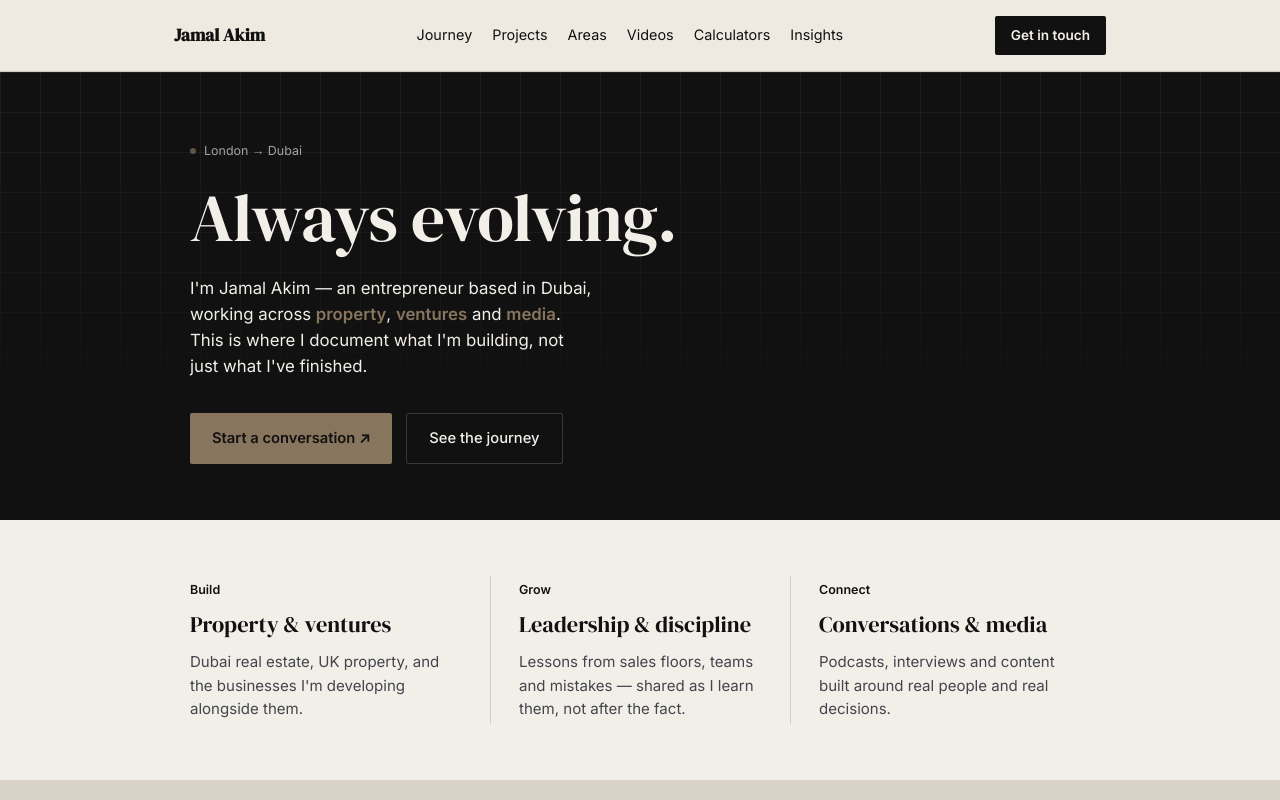
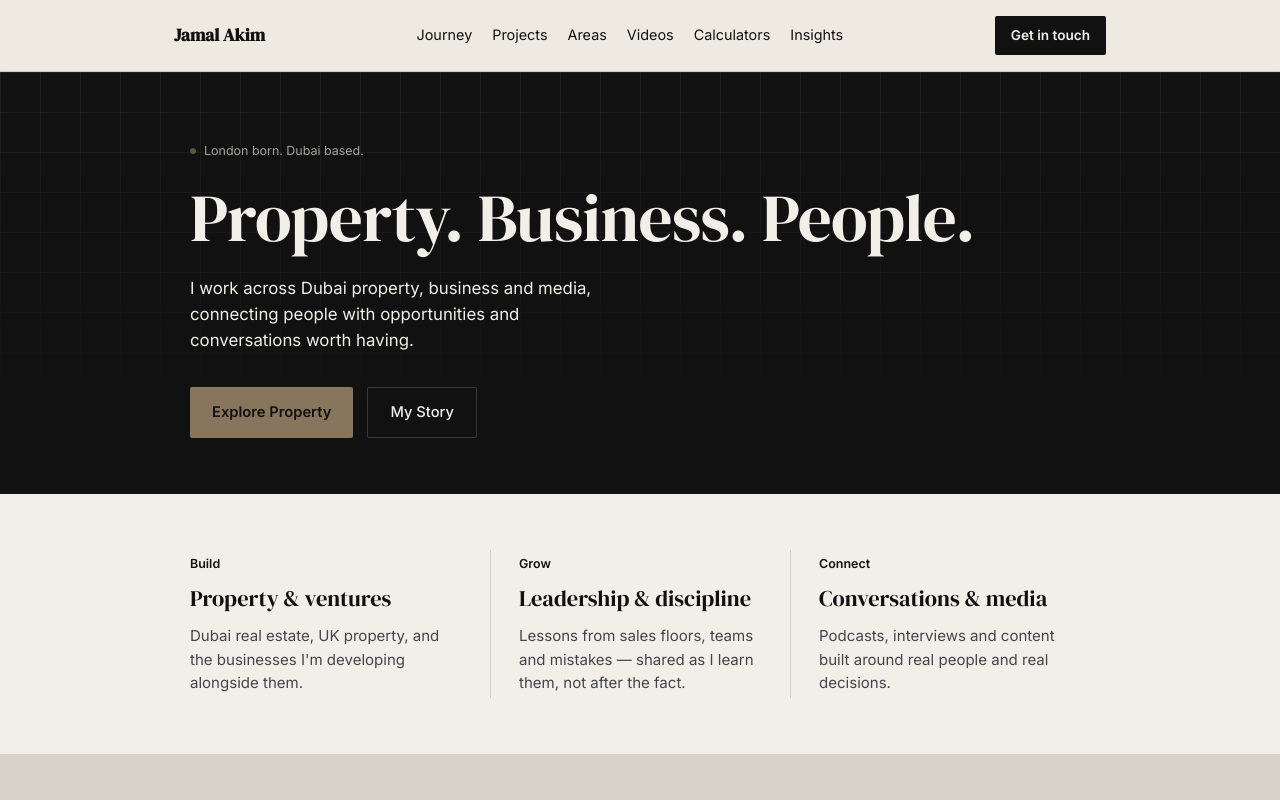
Before and after one commit to jamaljdxb/-jamal-akim-website-, an Astro site in the folder jamal-akim-website/: page / in a window 1280 px wide. Shown: the top 800 px of the page. Built offline with nearby package versions, Linux system fonts and the light colour scheme; Astro itself is replaced by a stand-in of ours.

Commit message:
Update hero section content and links

```diff
--- a/jamal-akim-website/src/pages/index.astro
+++ b/jamal-akim-website/src/pages/index.astro
@@ -11,12 +11,12 @@ const featuredProjects = (await getCollection('projects', ({ data }) => data.fea
   <section class="hero">
     <div class="grid-lines" aria-hidden="true"></div>
     <div class="wrap">
-      <div class="eyebrow-mark"><span class="dot"></span>London → Dubai</div>
-      <h1 class="hero-title">Always evolving.</h1>
-      <p class="hero-sub">I'm Jamal Akim — an entrepreneur based in Dubai, working across <b>property</b>, <b>ventures</b> and <b>media</b>. This is where I document what I'm building, not just what I've finished.</p>
-      <div class="hero-actions">
-        <a href="#contact-whatsapp" class="btn-primary">Start a conversation ↗</a>
-        <a href="/journey" class="btn-ghost">See the journey</a>
+            <div class="eyebrow-mark"><span class="dot"></span>London born. Dubai based.</div>
+        <h1 class="hero-title">Property. Business. People.</h1>
+        <p class="hero-sub">I work across Dubai property, business and media, connecting people with opportunities and conversations worth having.</p>
+              <div class="hero-actions">
+                <a href="/projects" class="btn-primary">Explore Property</a>
+        <a href="/journey" class="btn-ghost">My Story</a>
       </div>
     </div>
   </section>
```
